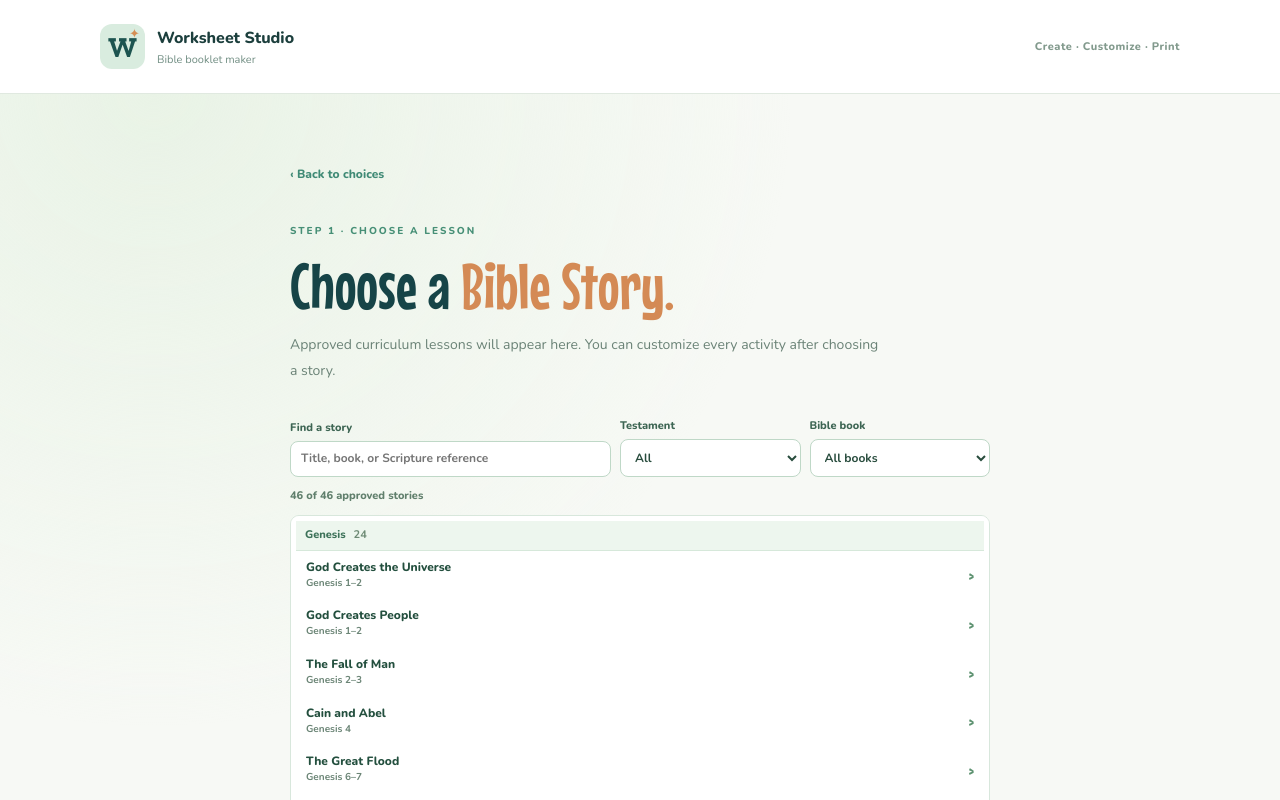
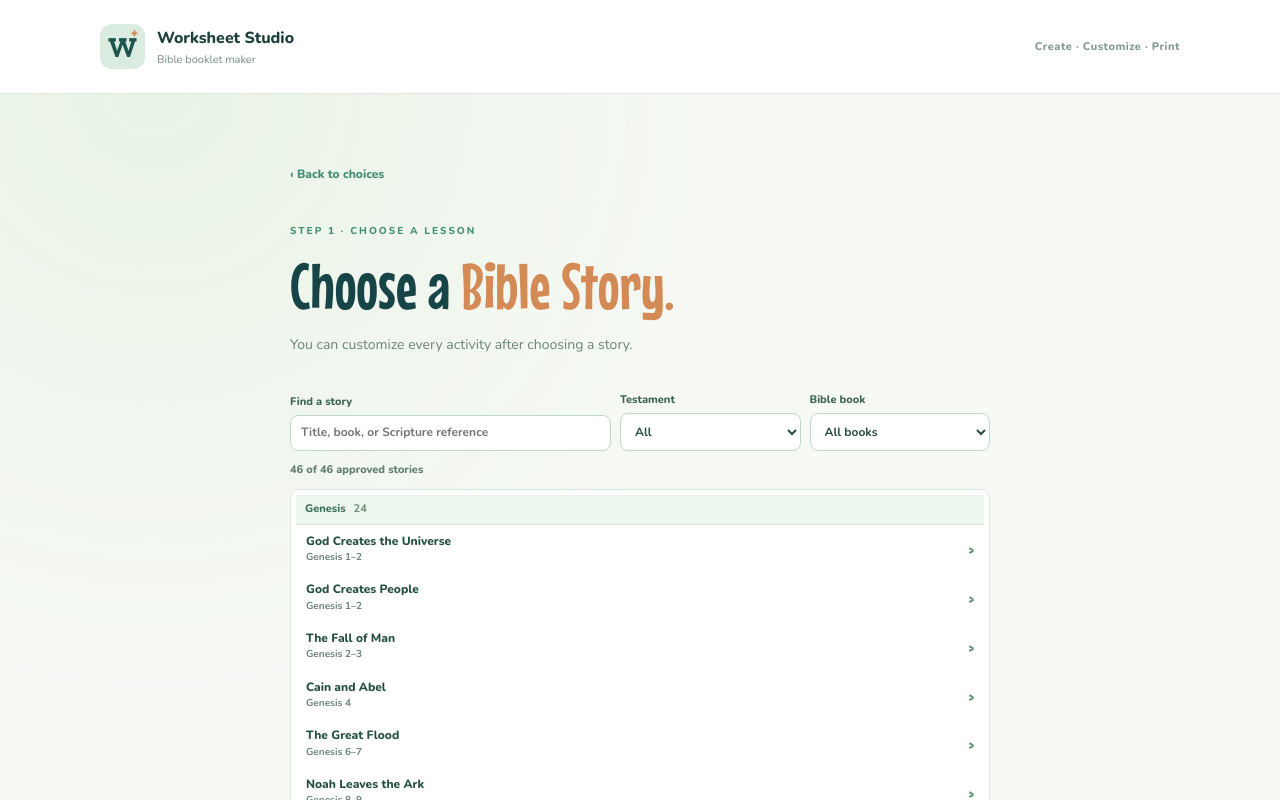
Before and after one commit to andydoane/worksheet-generator, a React (Vite) app: page / in a window 1280 px wide. Both pictures are taken after a click on the button 640 px from the left and 400 px from the top of the page. Shown: the top 800 px of the page. Built offline with nearby package versions, Linux system fonts and the light colour scheme.

Commit message:
Update WelcomeScreen.tsx

```diff
--- a/src/WelcomeScreen.tsx
+++ b/src/WelcomeScreen.tsx
@@ -75,7 +75,7 @@ export default function WelcomeScreen({
      <button type="button" className="welcome-back" onClick={goBack}>‹ Back to choices</button>
      <p className="welcome-eyebrow">STEP 1 · CHOOSE A LESSON</p>
      <h1 id="welcome-title">Choose a <em>Bible Story.</em></h1>
-     <p className="welcome-intro">Approved curriculum lessons will appear here. You can customize every activity after choosing a story.</p>
+     <p className="welcome-intro">You can customize every activity after choosing a story.</p>
      {stories.length===0
       ?<div className="welcome-empty" role="status">
        <span className="welcome-empty-icon" aria-hidden="true">▤</span>
```
